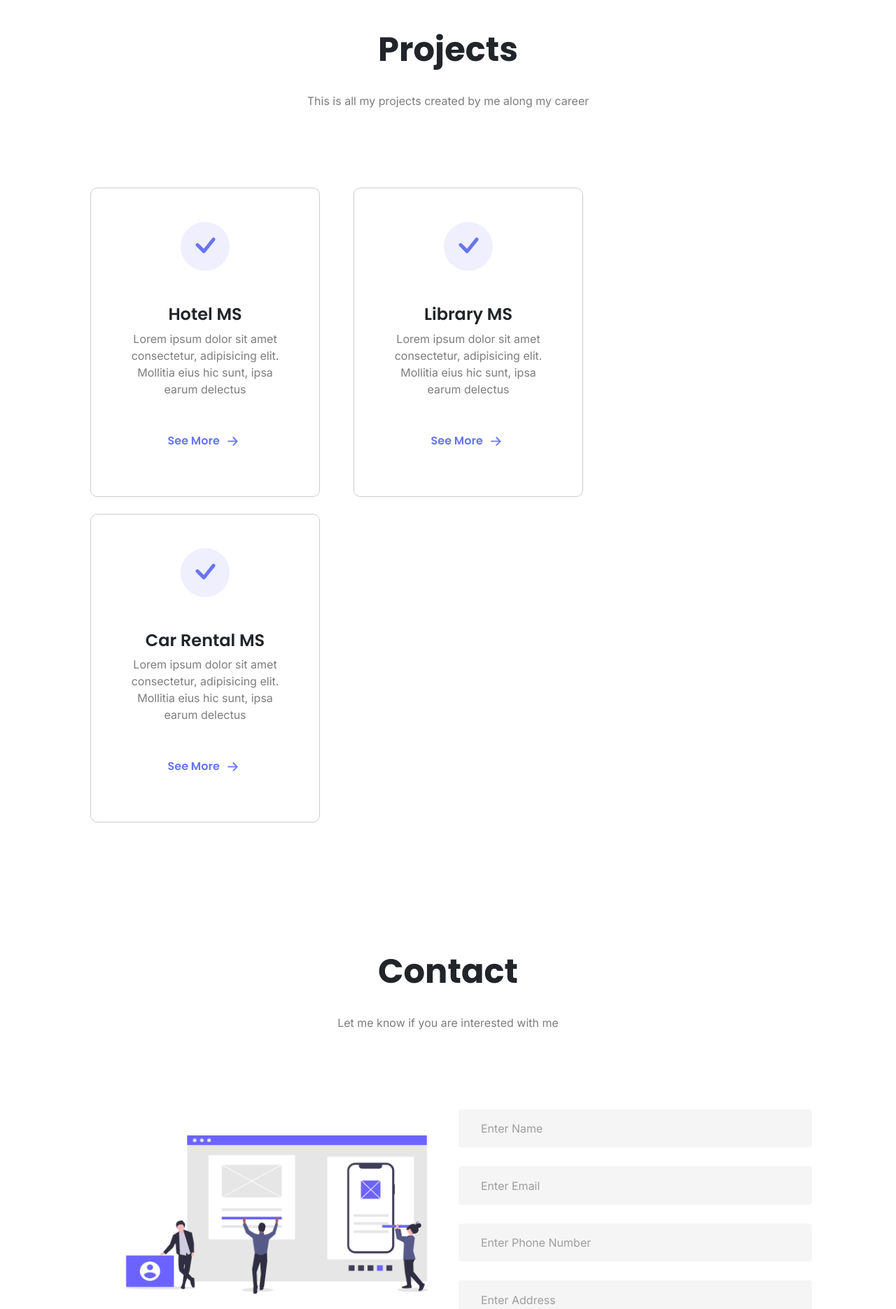
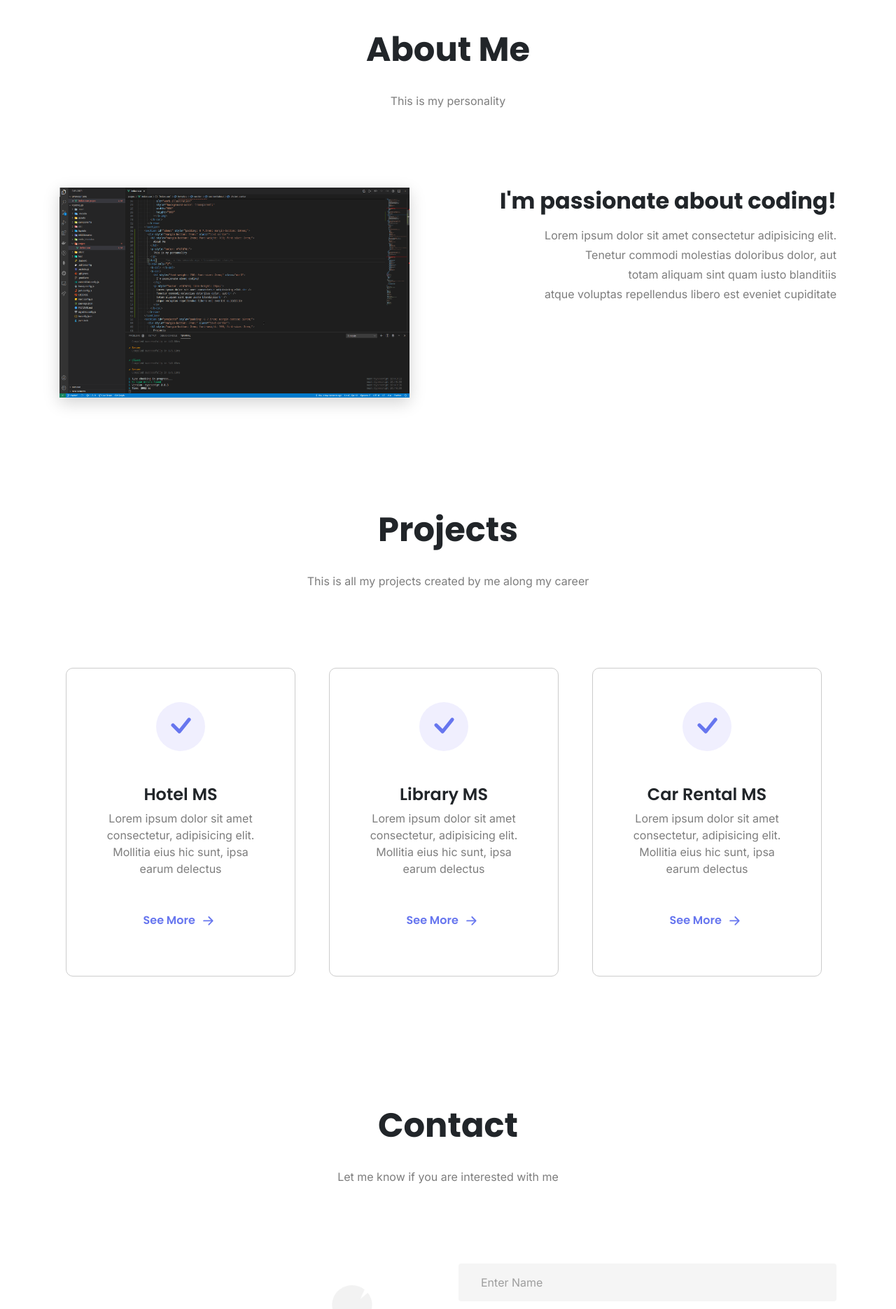
Before and after one commit to darwin1224/portfolio, a Nuxt app: page / in a window 1280 px wide. Shown: the part 560-2430 px from the top of the page at 70% size. Built offline with nearby package versions, Linux system fonts and the light colour scheme.

Commit message:
feat: add about me

```diff
--- a/pages/index.vue
+++ b/pages/index.vue
@@ -1,6 +1,6 @@
 <template>
   <section>
-    <section style="margin-bottom: 9rem; padding: 0 7.5rem;">
+    <section style="margin-bottom: 9rem;" class="container">
       <b-row cols="2">
         <b-col>
           <h1 style="font-weight: 700; font-size: 3.2rem;" class="mb-3">
@@ -31,7 +31,42 @@
         </b-col>
       </b-row>
     </section>
-    <section id="projects" style="padding: 0 7.5rem; margin-bottom: 10rem;">
+    <section id="about" style="margin-bottom: 10rem;" class="container">
+      <div style="margin-bottom: 7rem;" class="text-center">
+        <h2 style="margin-bottom: 2rem; font-weight: 700; font-size: 3rem;">
+          About Me
+        </h2>
+        <p style="color: #7d7d7d;">
+          This is my personality
+        </p>
+      </div>
+      <b-row cols="2">
+        <b-col style="width: 100px;">
+          <b-img
+            :src="require('@/assets/code.png')"
+            alt="code"
+            style="
+              background-color: transparent;
+              box-shadow: 0 7px 22px rgba(0, 0, 0, 0.18);
+            "
+            width="500"
+            height="300"
+          ></b-img>
+        </b-col>
+        <b-col style="width: 100px;" class="text-right">
+          <h1 style="font-weight: 700; font-size: 2rem;" class="mb-3">
+            I'm passionate about coding!
+          </h1>
+          <p style="color: #7d7d7d; line-height: 28px;">
+            Lorem ipsum dolor sit amet consectetur adipisicing elit.<br />
+            Tenetur commodi molestias doloribus dolor, aut<br />
+            totam aliquam sint quam iusto blanditiis<br />
+            atque voluptas repellendus libero est eveniet cupiditate
+          </p>
+        </b-col>
+      </b-row>
+    </section>
+    <section id="projects" style="margin-bottom: 10rem;" class="container">
       <div style="margin-bottom: 7rem;" class="text-center">
         <h2 style="margin-bottom: 2rem; font-weight: 700; font-size: 3rem;">
           Projects
@@ -111,7 +146,7 @@
         </b-col>
       </b-row>
     </section>
-    <section id="contact" style="padding: 0 7.5rem; margin-bottom: 20rem;">
+    <section id="contact" style="margin-bottom: 20rem;" class="container">
       <div style="margin-bottom: 7rem;" class="text-center">
         <h2 style="margin-bottom: 2rem; font-weight: 700; font-size: 3rem;">
           Contact
@@ -123,10 +158,10 @@
       <b-row cols="2">
         <b-col>
           <b-img
-            :src="require('@/assets/work.png')"
-            alt="work_illustration"
+            :src="require('@/assets/message_sent.png')"
+            alt="send_contact"
             style="background-color: transparent;"
-            width="550"
+            width="500"
             height="300"
           ></b-img>
         </b-col>
```
Also changed, not shown: assets/code.png (added), assets/message_sent.png (added).
